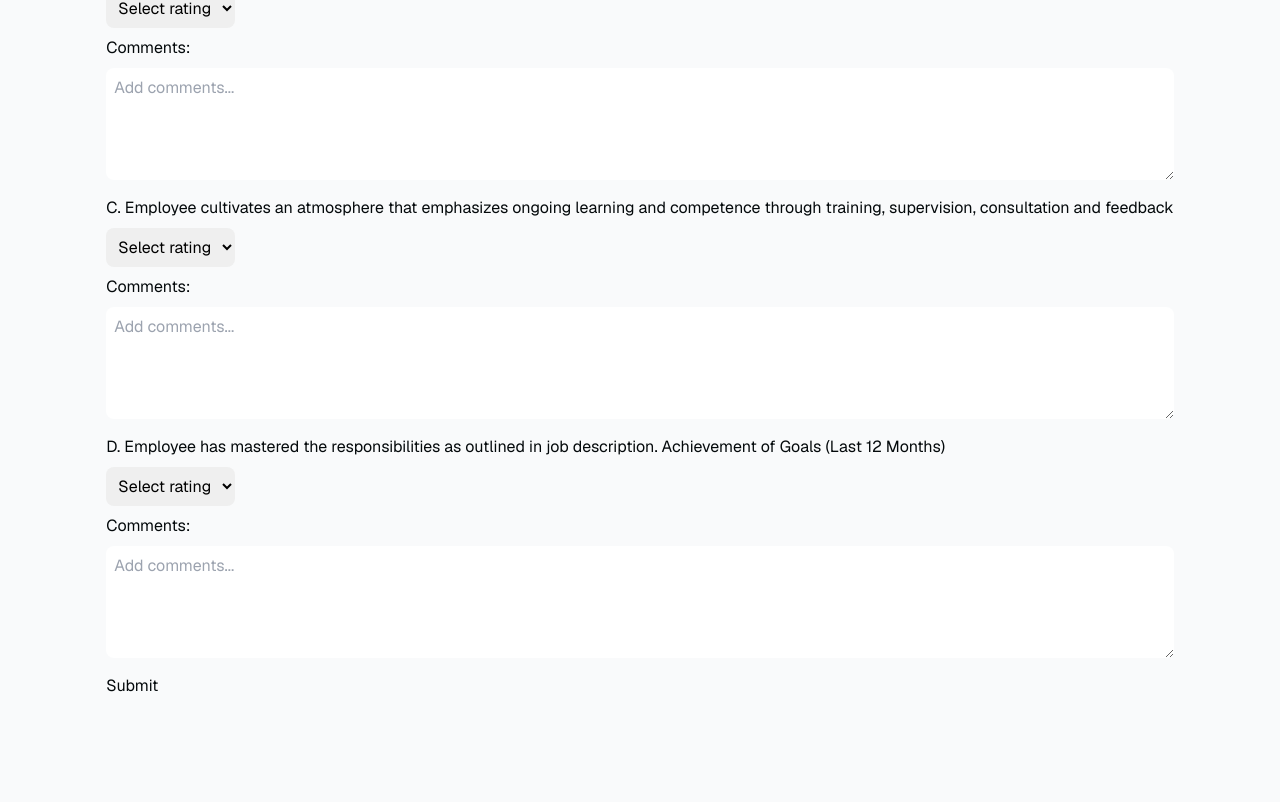
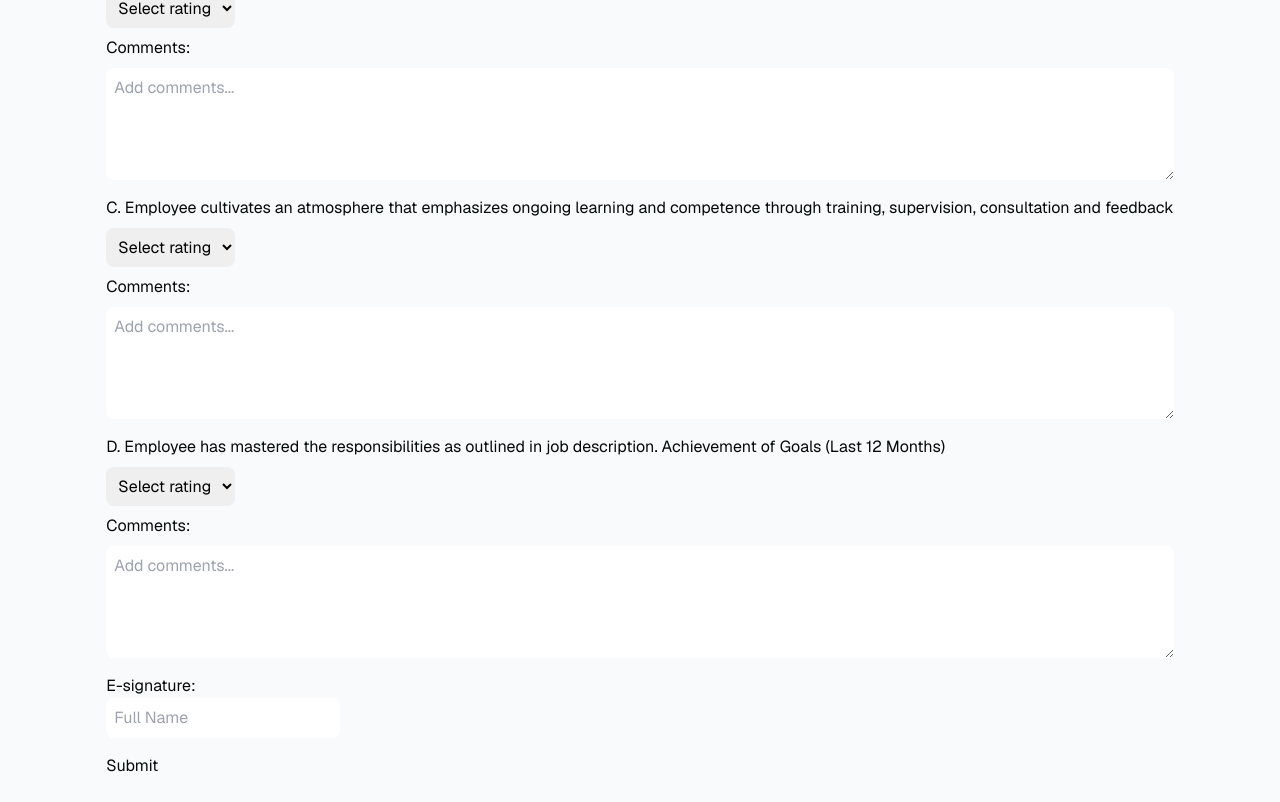
Before and after one commit to Emory-Hack4Impact/Odyssey, a Next.js app: page /performance-evaluation in a window 1280 px wide. Shown: the part 770-1572 px from the top of the page. Before the commit the page ends 1492 px from the top, so only its background shows below. Built offline with nearby package versions, Linux system fonts and the light colour scheme.

Commit message:
add e-signature field (placeholder)

```diff
--- a/src/app/performance-evaluation/PerfEvalForm.tsx
+++ b/src/app/performance-evaluation/PerfEvalForm.tsx
@@ -148,7 +148,19 @@ export default function PerfEvalForm() {
             className="mt-2 block w-full rounded-lg p-2 text-black"
           />
         </div>
-        <button type="submit" className="hover:text-gray-300">Submit</button>
+        <div className="mb-4">
+          <label htmlFor="signature">E-signature:</label>
+          <input
+            type="text"
+            id="signature"
+            placeholder="Full Name"
+            className="block rounded-lg p-2 text-black"
+            required
+          />
+        </div>
+        <button type="submit" className="hover:text-gray-300">
+          Submit
+        </button>
       </form>
     </div>
   );
```
